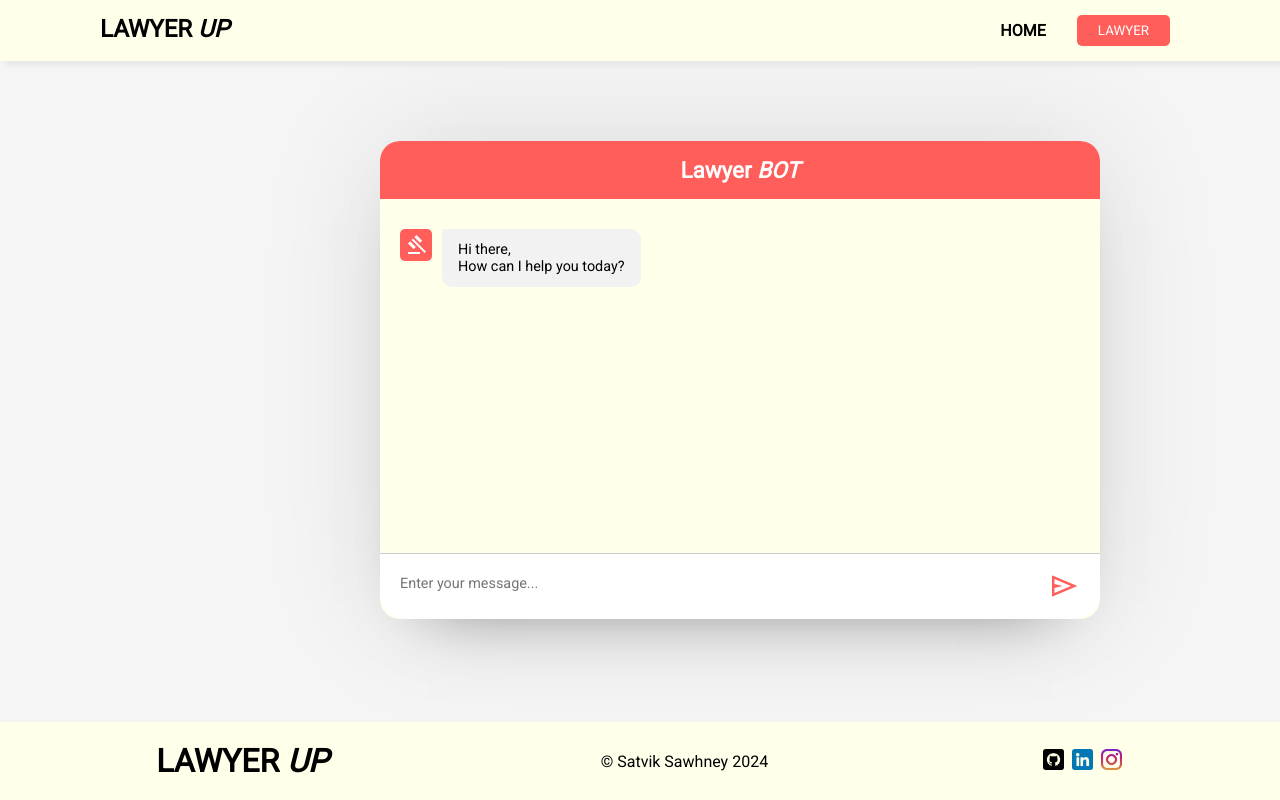
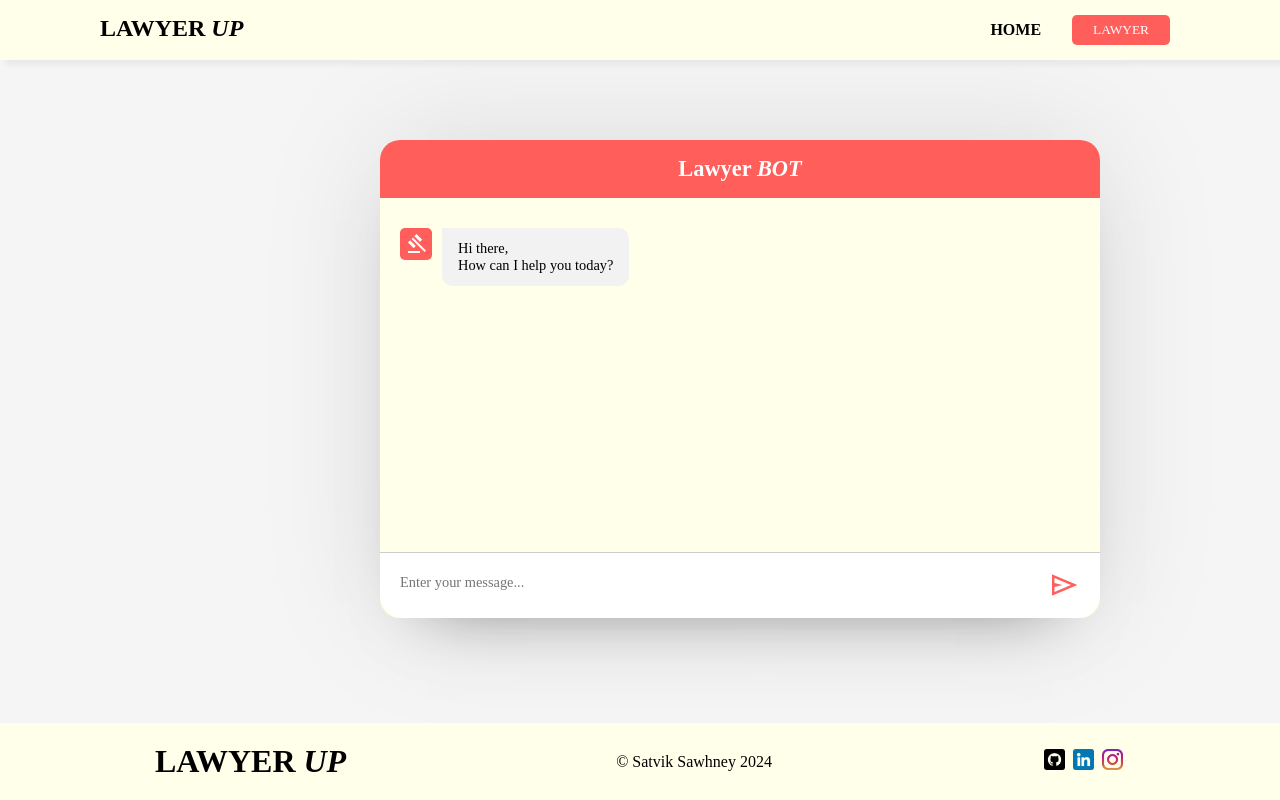
Before and after one commit to SawhneySatvik/LawyerUp, a website: page Files/lawyer.html in a window 1280 px wide. Drawn offline with nearby package versions, Linux system fonts and the light colour scheme.

Commit message:
Update lawyerStyle.css

```diff
--- a/Files/lawyerStyle.css
+++ b/Files/lawyerStyle.css
@@ -2,7 +2,8 @@
 *{
     margin: 0;
     padding: 0;
-    box-sizing: border-box;font-family: 'Roboto', sans-serif;;
+    box-sizing: border-box;
+    font-family: 'EB Garamond', serif;
 }
 body{
     background-color: whitesmoke;
```
